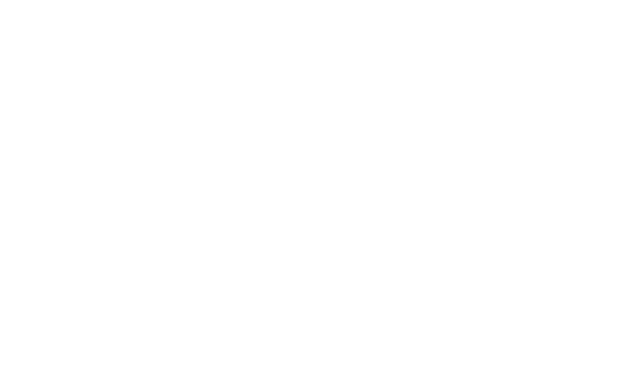
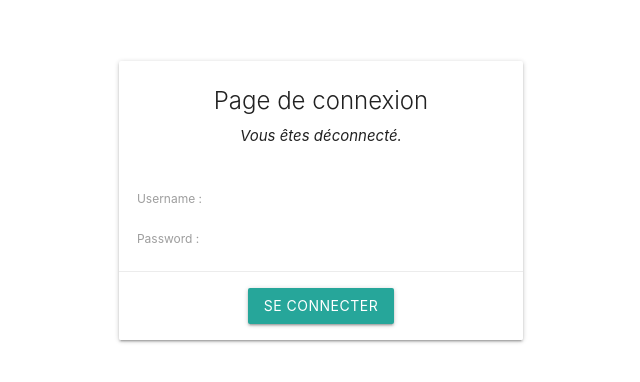
Before and after one commit to Punkiepoux/vintage-auto-app, an Angular app: page /admin/login in a window 1280 px wide. Before the commit this address led to /. Shown: the part 196-578 px from the top of the page, without its empty margins (319-959 px from the left). Built offline with nearby package versions, Linux system fonts and the light colour scheme.

Commit message:
login component + service + guard

```diff
--- a/src/app/back-office/admin/admin.component.html
+++ b/src/app/back-office/admin/admin.component.html
@@ -1,3 +1,4 @@
+<div class="container">
   <h4 class="center">Administrateurs</h4>
   <table>
     <thead>
@@ -13,3 +14,4 @@
       </tr>
     </tbody>
   </table>
+</div>
--- /dev/null
+++ b/src/app/back-office/auth.guard.ts
@@ -0,0 +1,22 @@
+import { Injectable } from "@angular/core";
+import { CanActivate, Router } from "@angular/router";
+import { AuthService } from "./auth.service";
+
+@Injectable({
+  providedIn: 'root'
+})
+export class AuthGuard implements CanActivate {
+  constructor(
+    private authService: AuthService,
+    private router: Router,
+  ) { }
+
+  canActivate(): boolean {
+    if(this.authService.isLoggedIn) {
+      return true;
+    } else {
+      this.router.navigate(['admin/login']);
+      return false;
+    }
+  }
+}
--- /dev/null
+++ b/src/app/back-office/auth.service.ts
@@ -0,0 +1,26 @@
+import { Injectable } from '@angular/core';
+import { delay, Observable, of, tap } from 'rxjs';
+
+@Injectable({
+  providedIn: 'root'
+})
+export class AuthService {
+
+  constructor() { }
+
+  isLoggedIn: boolean = false;
+  redirectUrl: string= '';
+
+  login (username: string, password: string): Observable<boolean> {
+    const isLoggedIn = (username === 'admin' && password === 'admin');
+
+    return of(isLoggedIn).pipe(
+      delay(1000),
+      tap(isLoggedIn => this.isLoggedIn = isLoggedIn)
+    );
+  }
+
+  logout () {
+    this.isLoggedIn = false;
+  }
+}
--- /dev/null
+++ b/src/app/back-office/login/login.component.css
@@ -0,0 +1,17 @@
+.login-wrapper {
+  display: flex;
+  align-items: center;
+  height: 100vh;
+}
+
+.custom-input {
+  width: 50% !important;
+  height: auto !important;
+  border: none !important;
+  margin: 0 !important;
+  font-size: inherit !important;
+}
+
+.margin {
+  margin: 18px;
+}
--- /dev/null
+++ b/src/app/back-office/login/login.component.html
@@ -0,0 +1,45 @@
+<div class="row login-wrapper">
+  <div class="col s12 m4 offset-m4">
+    <div class="card hoverable">
+      <div class="card-content center">
+        <span class="card-title">Page de connexion</span>
+        <p>
+          <em>{{ message }}</em>
+        </p>
+      </div>
+      <form #loginForm="ngForm">
+        <div class="center margin">
+          <label class="left" for="username">Username :</label>
+          <input
+            class="custom-input center"
+            type="text"
+            id="username"
+            [(ngModel)]="username"
+            name="username"
+            required
+          />
+        </div>
+        <div class="center margin">
+          <label class="left" for="password">Password :</label>
+          <input
+            class="custom-input center"
+            type="password"
+            id="password"
+            [(ngModel)]="password"
+            name="password"
+            required
+          />
+        </div>
+      </form>
+      <div class="card-action center">
+        <a
+          (click)="login()"
+          class="waves-effect waves-light btn"
+          *ngIf="!authService.isLoggedIn"
+          >Se connecter</a
+        >
+        <a (click)="logout()" *ngIf="authService.isLoggedIn">Se déconnecter</a>
+      </div>
+    </div>
+  </div>
+</div>
--- /dev/null
+++ b/src/app/back-office/login/login.component.ts
@@ -0,0 +1,51 @@
+import { Component } from '@angular/core';
+import { AuthService } from '../auth.service';
+import { ActivatedRoute, Router } from '@angular/router';
+
+@Component({
+  selector: 'app-login',
+  templateUrl: './login.component.html',
+  styleUrl: './login.component.css'
+})
+export class LoginComponent {
+  message: string = 'Vous êtes déconnecté.';
+  username!: string;
+  password!: string;
+  auth!: AuthService;
+
+  constructor(
+    public authService: AuthService,
+    private router: Router
+  ) { }
+
+  ngOnInit(): void {
+    this.auth = this.authService;
+  }
+
+  setMessage() {
+    if(this.auth.isLoggedIn) {
+      this.message = 'Vous êtes connecté.';
+    } else {
+      this.message = 'Identifiant ou mot de passe incorrect.';
+    }
+  }
+
+  login() {
+    this.message = 'Tentative de connexion en cours...';
+    this.auth.login(this.username, this.password)
+      .subscribe((isLoggedIn: boolean) => {
+      this.setMessage();
+      if(isLoggedIn) {
+        this.router.navigate(['admin/users']);
+      } else {
+        this.password = '';
+        this.router.navigate(['admin/login']);
+      }
+    });
+  }
+
+  logout() {
+    this.auth.logout();
+    this.message = 'Vous êtes déconnecté.';
+  }
+}
--- a/src/app/back-office/partners/partners.component.html
+++ b/src/app/back-office/partners/partners.component.html
@@ -1,6 +1,6 @@
 <div class="container">
   <div>
-    <h1>Liste des partenaires</h1>
+    <h4 class="center">Liste des partenaires</h4>
     <table>
       <thead>
         <tr>
```
Also changed, not shown: src/app/back-office/back-office-routing.module.ts (+8 -5 lines), src/app/back-office/back-office.module.ts (+5 -2 lines). Lines whose indentation alone changed are shown as unchanged.
